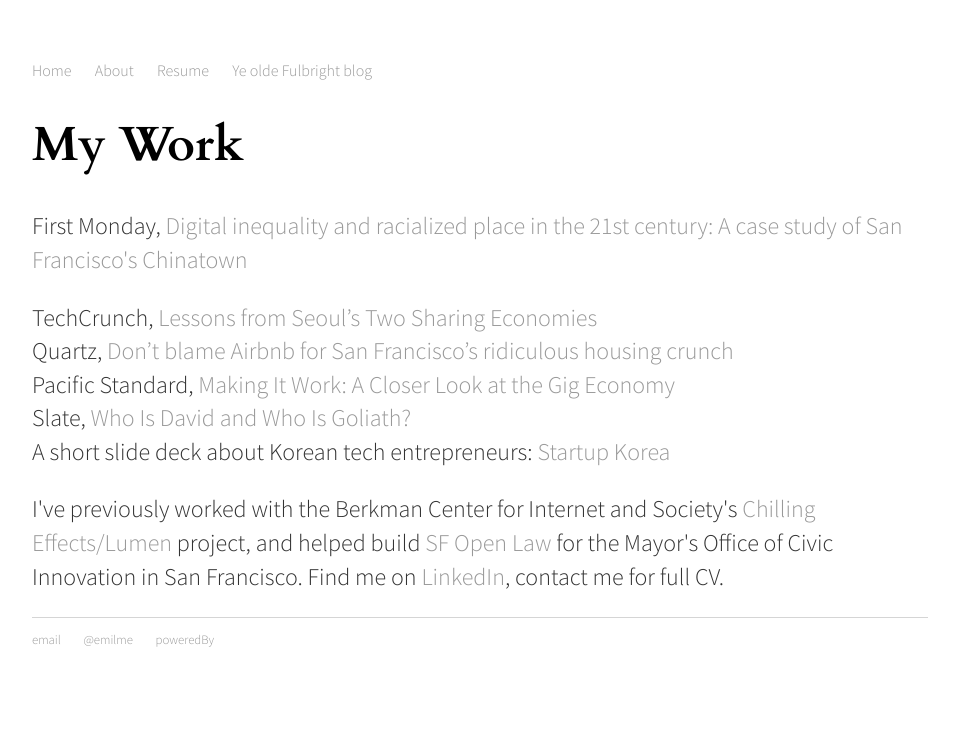
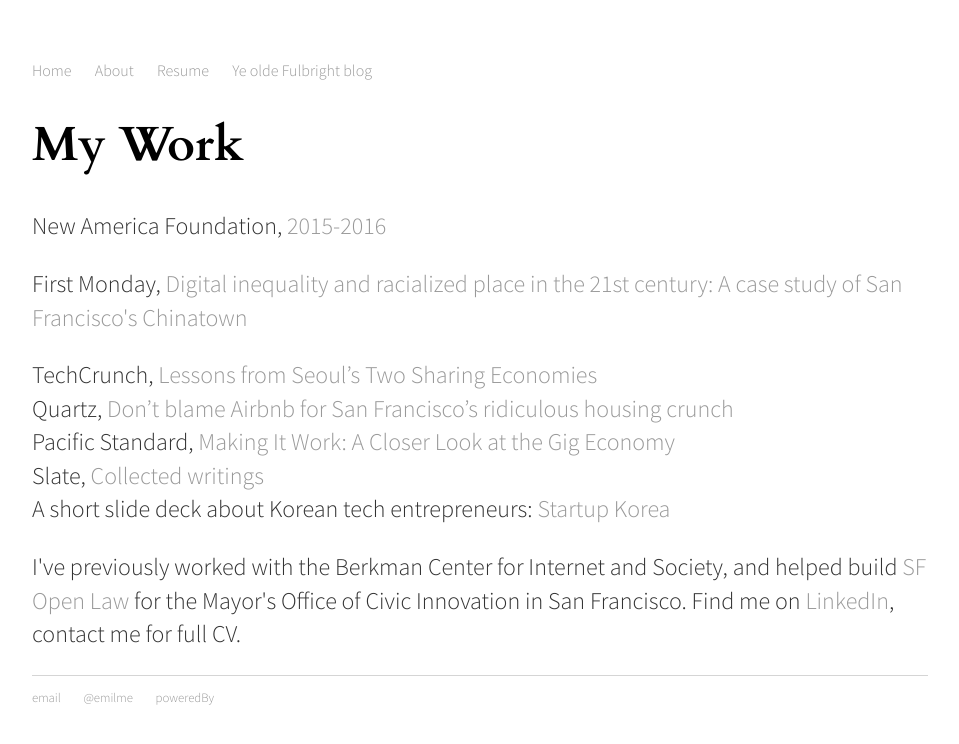
Before and after one commit to emilme/emilme.github.io, a Jekyll site: the page built from resume/index.html, in a window 1280 px wide. Shown: the top 744 px of the page, without its empty margins (160-1119 px from the left). Built offline with Jekyll 4.4.1, drawn with Linux system fonts in a browser that asks for light colours.

Commit message:
Update index.html

```diff
--- a/resume/index.html
+++ b/resume/index.html
@@ -4,11 +4,12 @@
 ---
 <div class="blurb">
 	<h1>My Work</h1>
+	<p>New America Foundation, <a href="https://www.newamerica.org/our-people/emily-hong/">2015-2016</a></p>
 	<p>First Monday, <a href="http://firstmonday.org/ojs/index.php/fm/article/view/6196/">Digital inequality and racialized place in the 21st century: A case study of San Francisco's Chinatown</a>
 	<p>TechCrunch, <a href="http://techcrunch.com/2015/08/14/lessons-from-seouls-two-sharing-economies/">Lessons from Seoul’s Two Sharing Economies</a>
 	<br>Quartz, <a href="http://qz.com/541697/dont-blame-airbnb-for-san-franciscos-ridiculous-housing-crunch/">Don’t blame Airbnb for San Francisco’s ridiculous housing crunch</a>
 	<br>Pacific Standard, <a href="http://www.psmag.com/business-economics/making-it-work-a-closer-look-at-the-gig-economy">Making It Work: A Closer Look at the Gig Economy</a>
-	<br>Slate, <a href="http://www.slate.com/articles/technology/future_tense/2015/08/google_v_hood_section_230_the_battle_between_the_search_engine_giant_and.html">Who Is David and Who Is Goliath?</a>
+	<br>Slate, <a href="http://www.slate.com/authors.emily_hong.html">Collected writings</a>
 	<br>A short slide deck about Korean tech entrepreneurs: <a href="https://docs.google.com/presentation/d/1upNoDC0jx2qZsXt-f0KI-7ajeRpY_ZWC4sb7-6fkHbs/pub?start=false&loop=false&delayms=3000">Startup Korea</a></p>
-	<p>I've previously worked with the Berkman Center for Internet and Society's <a href="https://chillingeffects.org/">Chilling Effects/Lumen</a> project, and helped build <a href="http://open.innovatesf.com/openlaw/">SF Open Law</a> for the Mayor's Office of Civic Innovation in San Francisco. Find me on <a href="https://www.linkedin.com/in/emilydhong">LinkedIn</a>, contact me for full CV.</p>
+	<p>I've previously worked with the Berkman Center for Internet and Society, and helped build <a href="http://open.innovatesf.com/openlaw/">SF Open Law</a> for the Mayor's Office of Civic Innovation in San Francisco. Find me on <a href="https://www.linkedin.com/in/emilydhong">LinkedIn</a>, contact me for full CV.</p>
 </div><!-- /.blurb -->
```
